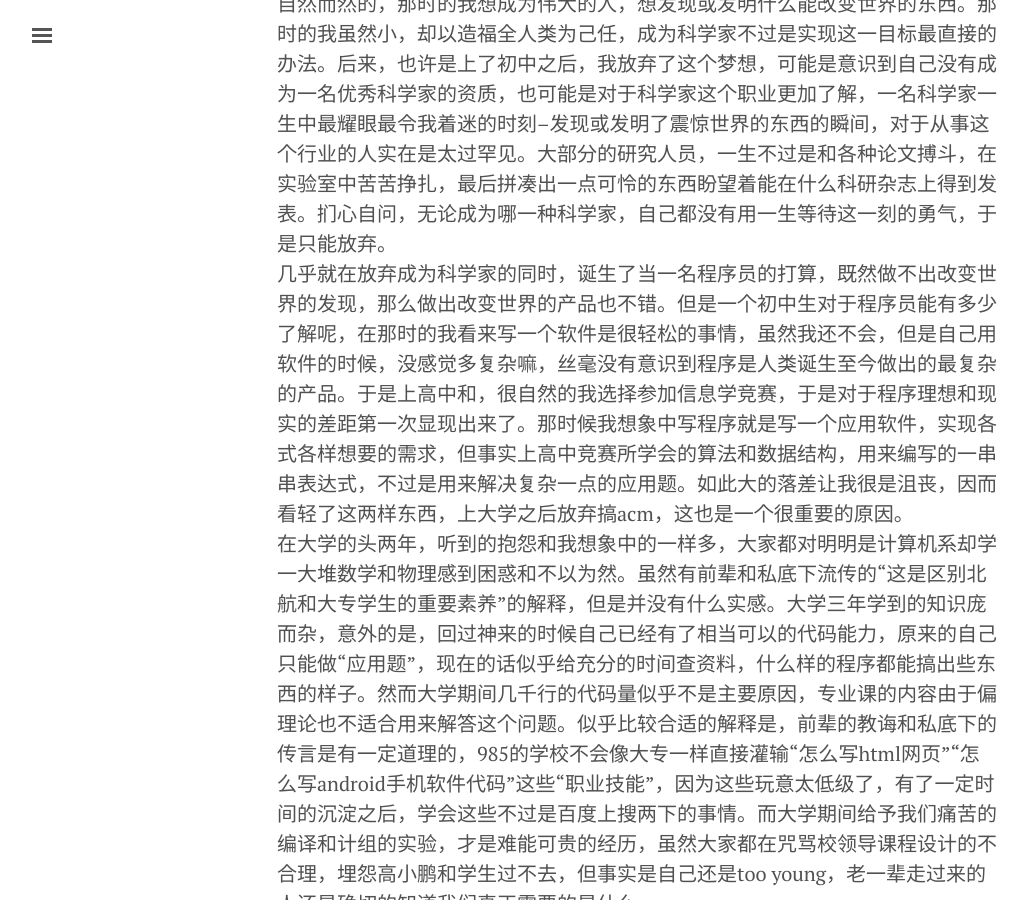
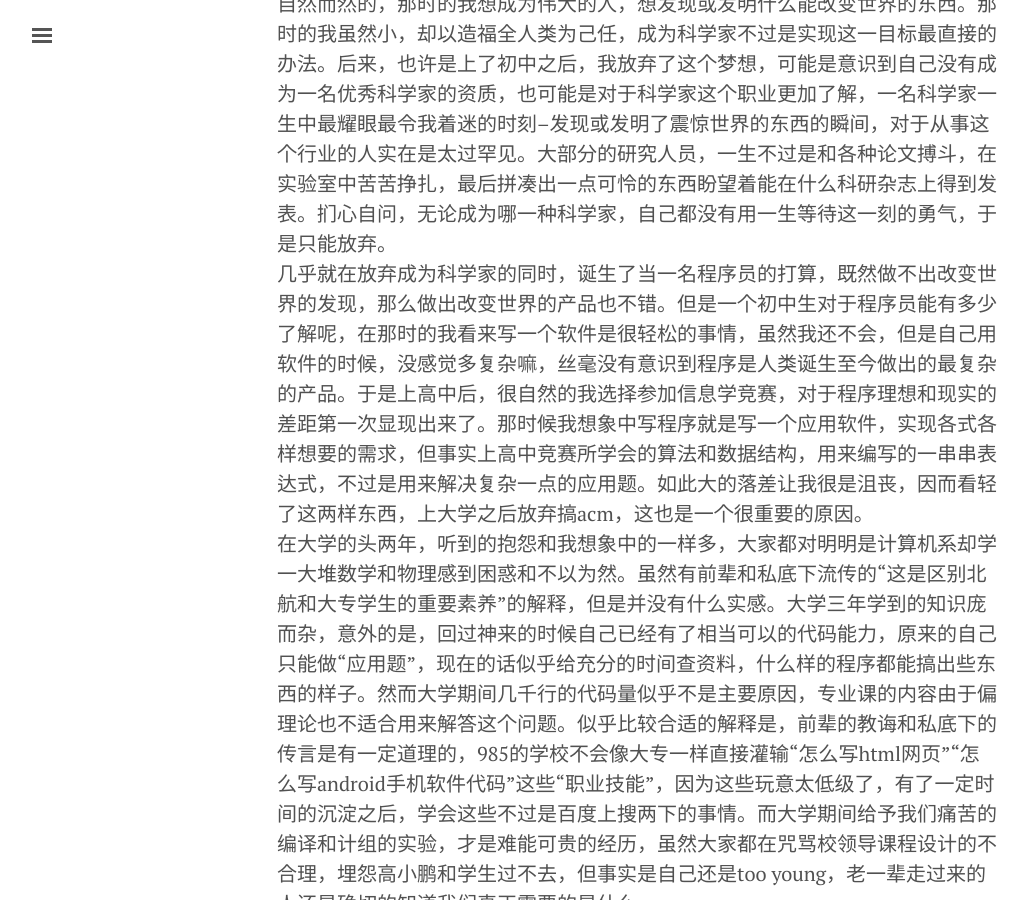
Before and after one commit to yamanka/blog, a Jekyll site: the page built from _posts/2015-07-07-程序员.md, in a window 1280 px wide and 900 px high, scrolled down 579 px. Shown: the whole window, without its empty margins (3-1031 px from the left). Built offline with Jekyll 4.4.1, drawn with Linux system fonts in a browser that asks for light colours; comment, search, counter and statistics services are not loaded.

Commit message:
Update 2015-07-07-程序员.md

```diff
--- a/_posts/2015-07-07-程序员.md
+++ b/_posts/2015-07-07-程序员.md
@@ -6,7 +6,7 @@ tags: [blogging]
 ---
 在我小学的时候，如果问我将来的梦想是什么，我会回答“想当一名科学家”。因为那时候我有着科学崇拜，认为科学家是这个世界上最重要的职业，其他所有职业，目的不过是让这个社会维持运转罢了，而唯有科学能让这个一潭死水的星球有些许变化。那些与世隔绝的部落，仍然保持着几千年前的一切，没有变化，环境的因素让这些人做出了“维持现状”的决定并延续至今。如果这个世界上科学消失了，宗教也好，别的什么也好引导了所有人的思想，我想也会像这些部落里的人一样，平稳无趣地存在下去，仅仅是存在着。<br>
 自然而然的，那时的我想成为伟大的人，想发现或发明什么能改变世界的东西。那时的我虽然小，却以造福全人类为己任，成为科学家不过是实现这一目标最直接的办法。后来，也许是上了初中之后，我放弃了这个梦想，可能是意识到自己没有成为一名优秀科学家的资质，也可能是对于科学家这个职业更加了解，一名科学家一生中最耀眼最令我着迷的时刻--发现或发明了震惊世界的东西的瞬间，对于从事这个行业的人实在是太过罕见。大部分的研究人员，一生不过是和各种论文搏斗，在实验室中苦苦挣扎，最后拼凑出一点可怜的东西盼望着能在什么科研杂志上得到发表。扪心自问，无论成为哪一种科学家，自己都没有用一生等待这一刻的勇气，于是只能放弃。<br>
-几乎就在放弃成为科学家的同时，诞生了当一名程序员的打算，既然做不出改变世界的发现，那么做出改变世界的产品也不错。但是一个初中生对于程序员能有多少了解呢，在那时的我看来写一个软件是很轻松的事情，虽然我还不会，但是自己用软件的时候，没感觉多复杂嘛，丝毫没有意识到程序是人类诞生至今做出的最复杂的产品。于是上高中和，很自然的我选择参加信息学竞赛，于是对于程序理想和现实的差距第一次显现出来了。那时候我想象中写程序就是写一个应用软件，实现各式各样想要的需求，但事实上高中竞赛所学会的算法和数据结构，用来编写的一串串表达式，不过是用来解决复杂一点的应用题。如此大的落差让我很是沮丧，因而看轻了这两样东西，上大学之后放弃搞acm，这也是一个很重要的原因。<br>
+几乎就在放弃成为科学家的同时，诞生了当一名程序员的打算，既然做不出改变世界的发现，那么做出改变世界的产品也不错。但是一个初中生对于程序员能有多少了解呢，在那时的我看来写一个软件是很轻松的事情，虽然我还不会，但是自己用软件的时候，没感觉多复杂嘛，丝毫没有意识到程序是人类诞生至今做出的最复杂的产品。于是上高中后，很自然的我选择参加信息学竞赛，对于程序理想和现实的差距第一次显现出来了。那时候我想象中写程序就是写一个应用软件，实现各式各样想要的需求，但事实上高中竞赛所学会的算法和数据结构，用来编写的一串串表达式，不过是用来解决复杂一点的应用题。如此大的落差让我很是沮丧，因而看轻了这两样东西，上大学之后放弃搞acm，这也是一个很重要的原因。<br>
 在大学的头两年，听到的抱怨和我想象中的一样多，大家都对明明是计算机系却学一大堆数学和物理感到困惑和不以为然。虽然有前辈和私底下流传的“这是区别北航和大专学生的重要素养”的解释，但是并没有什么实感。大学三年学到的知识庞而杂，意外的是，回过神来的时候自己已经有了相当可以的代码能力，原来的自己只能做“应用题”，现在的话似乎给充分的时间查资料，什么样的程序都能搞出些东西的样子。然而大学期间几千行的代码量似乎不是主要原因，专业课的内容由于偏理论也不适合用来解答这个问题。似乎比较合适的解释是，前辈的教诲和私底下的传言是有一定道理的，985的学校不会像大专一样直接灌输“怎么写html网页”“怎么写android手机软件代码”这些“职业技能”，因为这些玩意太低级了，有了一定时间的沉淀之后，学会这些不过是百度上搜两下的事情。而大学期间给予我们痛苦的编译和计组的实验，才是难能可贵的经历，虽然大家都在咒骂校领导课程设计的不合理，埋怨高小鹏和学生过不去，但事实是自己还是too young，老一辈走过来的人还是确切的知道我们真正需要的是什么。<br>
 出来实习后，这种感觉更为强烈。初到国美的时候，自己对什么都感到新鲜和好奇，对于手中完整的网站源码和初识的spring架构，如饥似渴地翻阅资料向别人提问题去学习，仿佛被囚禁了三年的什么东西被释放出来了一样。网站的架构很快被我摸了个七七八八，于是当兴奋冷却下来后，回头一看，尽管网站建设的很精妙，而自己的工作却只是按照别人的需求修修补补增添点微不足道的功能。这里的同事，干了好几年也无非就是这些东西，他们大概都不是从名校毕业的，大学四年无所事事后毕业恶补了一下视频便可以走马上任。“码农”这两个字无比清晰地浮现在脑海里，自己从未有过如此深刻的感受，但自己竟然走在和他们同样的路上，不堪受辱于是迫切的希望寻找和他们区分开来的地方，“他们并不是经验丰富的我，我和他们是有本质的区别的”像这样试图说服自己。所以究竟什么地方不一样呢，前辈们的话和高中学过的算法和数据结构都一股脑冒了出来，仿佛靠他们就能在自己身上贴“高等码农”的标记一样。焦虑转为对未来的担忧，“选择直接工作是不是个错误呢？继续深造两年后，拥有更强的素质，是不是就能脱身码农做一个耀眼的‘软件开发工程师’？””选择web开发是不是个错误呢，会不会做其他的开发更有意思，更加能施展自己的拳脚，这条路真的值得自己用青春走一遭吗？“。于是年少时的梦想在此刻浮现，我的梦想是要做出”改变世界的产品“，那么给一个网站修修补补是绝对不能容忍的事情。自己不光是要掌握前辈们留下来的知识，而且要去创造源码去让别人用，能不能改变世界尚不清楚，但至少希望能在计算机世界无所不能，如同初中时幻想中的自己，而不是反反复复做着机械而无聊的东西。<br>
 于是好想能一直尝试新鲜而有趣的事物啊，好想能写出让别人惊叹不已的代码啊，好想变得更强！
```
